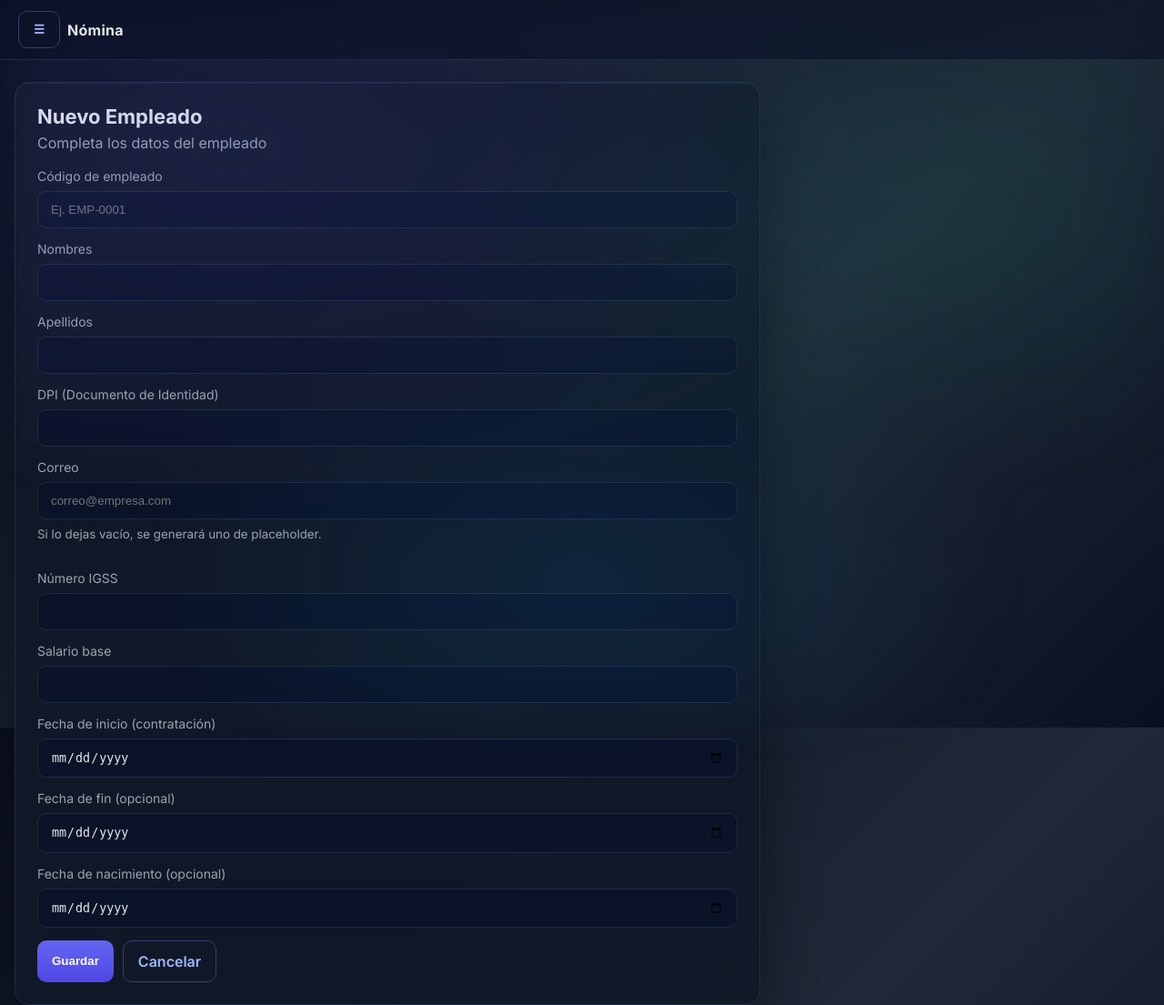
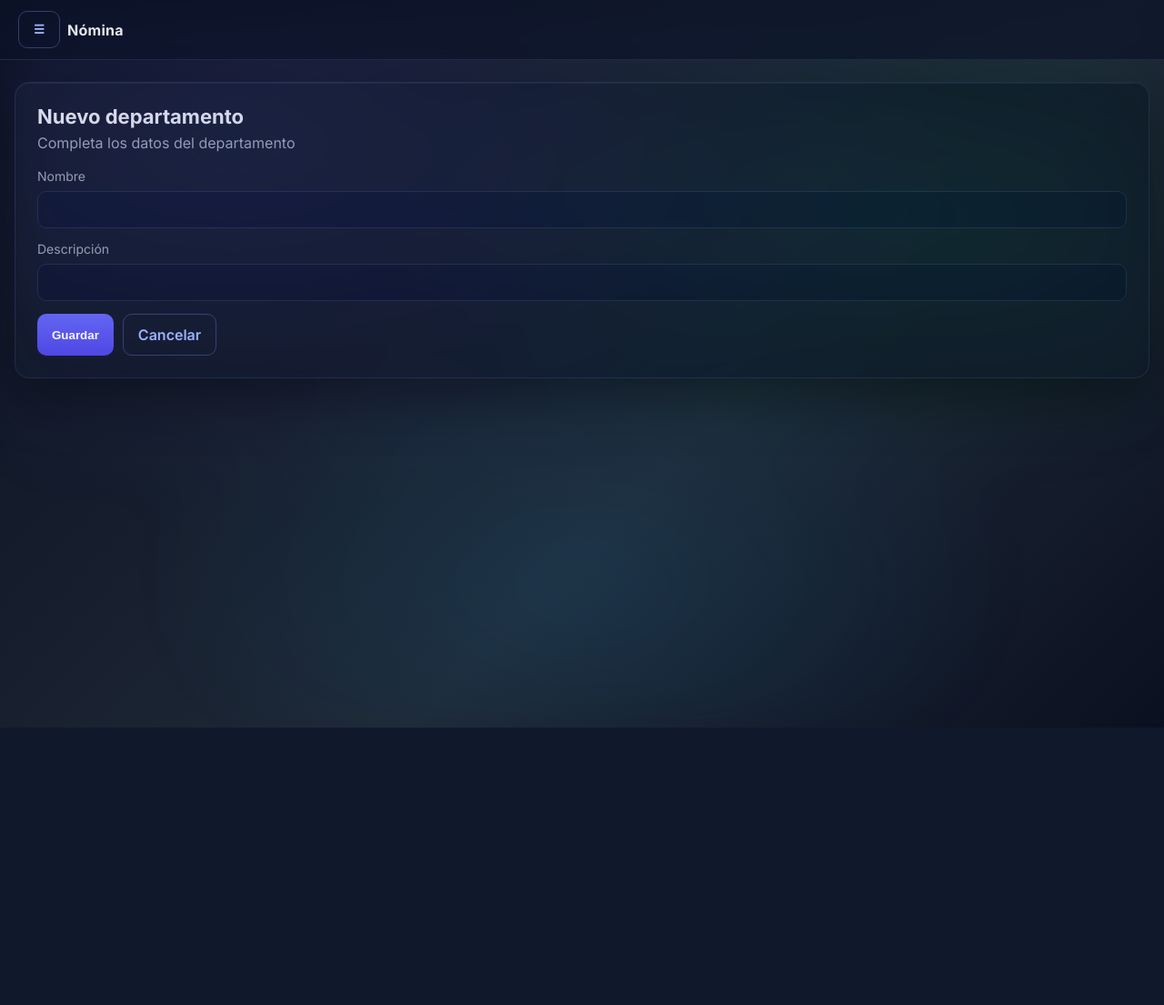
Before and after one commit to alexisvides/Proyecto_Nomina, a Flask app: page /departamentos/nuevo in a window 1280 px wide. Shown: the whole page at 91% size. After the commit the page ends 800 px from the top, so only its background shows below. Run offline with Flask 3, Linux system fonts and the light colour scheme.

Commit message:
Modulo completado de departamentos

```diff
--- a/app.py
+++ b/app.py
@@ -840,16 +840,10 @@ def empleados_listado():
 @app.route("/empleados/nuevo", methods=["GET", "POST"])
 def empleados_nuevo():
     if request.method == "POST":
-        codigo = (request.form.get("codigo") or "").strip()
-        nombres = (request.form.get("nombres") or "").strip()
-        apellidos = (request.form.get("apellidos") or "").strip()
-        fecha_inicio = (request.form.get("fecha_inicio") or "").strip()
-        fecha_fin = (request.form.get("fecha_fin") or "").strip() or None
-        salario = (request.form.get("salario") or "").strip()
-        dpi = (request.form.get("dpi") or "").strip()
-        igss = (request.form.get("igss") or "").strip() or None
-        correo = (request.form.get("correo") or "").strip() or None
-        fecha_nac = (request.form.get("fecha_nacimiento") or "").strip() or None
+        #codigo = (request.form.get("codigo") or "").strip()
+        nombres = (request.form.get("nombre") or "").strip()
+        apellidos = (request.form.get("descripcion") or "").strip()
+
 
         if not codigo:
             codigo = f"EMP-{int(datetime.now().timestamp())}"
@@ -1435,95 +1429,68 @@ def departamentos_listado():
             with conn.cursor() as cur:
                 cur.execute(
                     """
-                    SELECT IdEmpleado, CodigoEmpleado, Nombres, Apellidos,
-                           CONVERT(varchar(10), FechaContratacion, 23) as FechaInicio,
-                           CONVERT(varchar(10), FechaFin, 23) as FechaFin,
-                           SalarioBase, DocumentoIdentidad, NumeroIGSS,
-                           CONVERT(varchar(10), FechaNacimiento, 23) as FechaNacimiento
-                    FROM Empleados
-                    ORDER BY Apellidos, Nombres
-                    """
-                )
-                empleados = cur.fetchall()
-        return render_template("departamentos/list.html", empleados=empleados)
-    except Exception as e:
-        flash(f"Error cargando empleados: {e}", "danger")
-        return render_template("departamentos/list.html", empleados=[])
+                    SELECT IdDepartamento, nombre, descripcion
+                    FROM Departamentos
+                    """
+                )
+                departamentos = cur.fetchall()
+        return render_template("departamentos/list.html", departamentos=departamentos)
+    except Exception as e:
+        flash(f"Error cargando departamentos: {e}", "danger")
+        return render_template("departamentos/list.html", departamentos=[])
 
 @app.route("/departamentos/nuevo", methods=["GET", "POST"])
 def departamento_nuevo():
     if request.method == "POST":
-        codigo = (request.form.get("codigo") or "").strip()
-        nombres = (request.form.get("nombres") or "").strip()
-        apellidos = (request.form.get("apellidos") or "").strip()
-        fecha_inicio = (request.form.get("fecha_inicio") or "").strip()
-        fecha_fin = (request.form.get("fecha_fin") or "").strip() or None
-        salario = (request.form.get("salario") or "").strip()
-        dpi = (request.form.get("dpi") or "").strip()
-        igss = (request.form.get("igss") or "").strip() or None
-        correo = (request.form.get("correo") or "").strip() or None
-        fecha_nac = (request.form.get("fecha_nacimiento") or "").strip() or None
-
-        if not codigo:
-            codigo = f"EMP-{int(datetime.now().timestamp())}"
-        if not (nombres and apellidos and fecha_inicio and salario and dpi):
-            flash("Nombres, Apellidos, Fecha de inicio, Salario y DPI son obligatorios.", "warning")
-            return render_template("empleados/new.html")
-        try:
-            salario_num = float(salario)
-            if salario_num < 0:
-                raise ValueError
-        except Exception:
-            flash("Salario inválido.", "warning")
-            return render_template("empleados/new.html")
-
+        #codigo = (request.form.get("codigo") or "").strip()
+        nombre = (request.form.get("nombre") or "").strip()
+        descripcion = (request.form.get("descripcion") or "").strip()
+
+
+        if not (nombre and descripcion):
+            flash("Nombre del departamento y descripcoin son obligatorios.", "warning")
+            return render_template("departamentos/new.html")
         try:
             with get_connection() as conn:
                 with conn.cursor() as cur:
                     # Unicidad básicas
-                    cur.execute("SELECT COUNT(1) FROM Empleados WHERE CodigoEmpleado = ?", (codigo,))
+
+                    cur.execute("SELECT COUNT(1) FROM Departamentos WHERE nombre = ?", (nombre,))
                     if cur.fetchone()[0]:
-                        flash("El código de empleado ya existe.", "warning")
+                        flash("El nombre del departamento ya existe.", "warning")
                         return render_template("empleados/new.html")
-                    cur.execute("SELECT COUNT(1) FROM Empleados WHERE DocumentoIdentidad = ?", (dpi,))
-                    if cur.fetchone()[0]:
-                        flash("El DPI ya existe en otro empleado.", "warning")
-                        return render_template("empleados/new.html")
-                    if igss:
-                        cur.execute("SELECT COUNT(1) FROM Empleados WHERE NumeroIGSS = ?", (igss,))
-                        if cur.fetchone()[0]:
-                            flash("El Número IGSS ya existe en otro empleado.", "warning")
-                            return render_template("empleados/new.html")
-                    if correo:
-                        cur.execute("SELECT COUNT(1) FROM Empleados WHERE Correo = ?", (correo,))
-                        if cur.fetchone()[0]:
-                            flash("El correo ya existe en otro empleado.", "warning")
-                            return render_template("empleados/new.html")
-
-                    fi = fecha_inicio if fecha_inicio else None
-                    ff = fecha_fin if fecha_fin else None
-                    fn = fecha_nac if fecha_nac else None
+
                     cur.execute(
                         """
-                        INSERT INTO Empleados (
-                            CodigoEmpleado, Nombres, Apellidos, DocumentoIdentidad,
-                            FechaContratacion, FechaFin, SalarioBase, NumeroIGSS, FechaNacimiento,
-                            Correo
-                        ) VALUES (?,?,?,?,?,?,?,?,?,?)
+                        INSERT INTO Departamentos (
+                        nombre, descripcion
+                        ) VALUES (?,?)
                         """,
                         (
-                            codigo, nombres, apellidos, dpi,
-                            fi, ff, salario_num, igss, fn, correo
+                        nombre, descripcion
                         ),
                     )
                     conn.commit()
-            flash("Empleado creado.", "success")
+            flash("Departamento creado.", "success")
             return redirect(url_for("departamentos_listado"))
         except Exception as e:
-            flash(f"No se pudo crear el empleado: {e}", "danger")
+            flash(f"No se pudo crear el departamento leado: {e}", "danger")
             return render_template("departamentos/new.html")
 
     return render_template("departamentos/new.html")
+
+@app.route("/departamentos/<int:IdDepartamento>/eliminar", methods=["POST"])
+def departamentos_eliminar(IdDepartamento: int):
+    try:
+        with get_connection() as conn:
+            with conn.cursor() as cur:
+                cur.execute("DELETE FROM Departamentos WHERE IdDepartamento = ?", (IdDepartamento,))
+            conn.commit()
+        flash("Empleado eliminado.", "success")
+    except Exception as e:
+        flash(f"No se pudo eliminar el empleado: {e}", "danger")
+    return redirect(url_for("empleados_listado"))
+
 
 if __name__ == "__main__":
     app.run(host="127.0.0.1", port=int(os.getenv("PORT", 5000)), debug=True)
--- a/templates/Departamentos/new.html
+++ b/templates/Departamentos/new.html
@@ -3,67 +3,29 @@
 
 {% block content %}
 <section class="section">
-  <div class="card auth-card" style="max-width:820px;">
-    <h2 class="card-title">Nuevo Empleado</h2>
-    <p class="card-subtitle">Completa los datos del empleado</p>
+  <div class="card auth-card" style="max-width:100%">
+    <h2 class="card-title">Nuevo departamento</h2>
+    <p class="card-subtitle">Completa los datos del departamento</p>
 
     <form class="form" method="post">
+      <!--
       <div class="form-group">
-        <label for="codigo">Código de empleado</label>
-        <input id="codigo" name="codigo" type="text" placeholder="Ej. EMP-0001" required />
+        <label for="IdDepartamento">Código de departamento</label>
+        <input id="IdDepartamento" name="IdDepartamento" type="text" placeholder="Ej. EMP-0001" required />
+      </div>
+      -->
+      <div class="form-group">
+        <label for="nombre">Nombre</label>
+        <input id="nombre" name="nombre" type="text" required />
       </div>
 
       <div class="form-group">
-        <label for="nombres">Nombres</label>
-        <input id="nombres" name="nombres" type="text" required />
+        <label for="descripcion">Descripción</label>
+        <input id="descripcion" name="descripcion" type="text" required />
       </div>
-
-      <div class="form-group">
-        <label for="apellidos">Apellidos</label>
-        <input id="apellidos" name="apellidos" type="text" required />
-      </div>
-
-      <div class="form-group">
-        <label for="dpi">DPI (Documento de Identidad)</label>
-        <input id="dpi" name="dpi" type="text" required />
-      </div>
-
-      <div class="form-group">
-        <label for="correo">Correo</label>
-        <input id="correo" name="correo" type="email" placeholder="correo@empresa.com" />
-        <small class="card-subtitle">Si lo dejas vacío, se generará uno de placeholder.</small>
-      </div>
-
-      <div class="form-group">
-        <label for="igss">Número IGSS</label>
-        <input id="igss" name="igss" type="text" />
-      </div>
-
-      <div class="form-group">
-        <label for="salario">Salario base</label>
-        <input id="salario" name="salario" type="number" step="0.01" min="0" required />
-      </div>
-
-      <div class="form-group">
-        <label for="fecha_inicio">Fecha de inicio (contratación)</label>
-        <input id="fecha_inicio" name="fecha_inicio" type="date" required />
-      </div>
-
-      <div class="form-group">
-        <label for="fecha_fin">Fecha de fin (opcional)</label>
-        <input id="fecha_fin" name="fecha_fin" type="date" />
-      </div>
-
-      <div class="form-group">
-        <label for="fecha_nacimiento">Fecha de nacimiento (opcional)</label>
-        <input id="fecha_nacimiento" name="fecha_nacimiento" type="date" />
-      </div>
-
-
-
       <div style="display:flex; gap:10px;">
         <button class="btn btn-primary" type="submit">Guardar</button>
-        <a class="btn btn-outline" href="{{ url_for('empleados_listado') }}">Cancelar</a>
+        <a class="btn btn-outline" href="{{ url_for('departamentos_listado') }}">Cancelar</a>
       </div>
     </form>
   </div>
```
Also changed, not shown: templates/Departamentos/list.html (+9 -31 lines).
